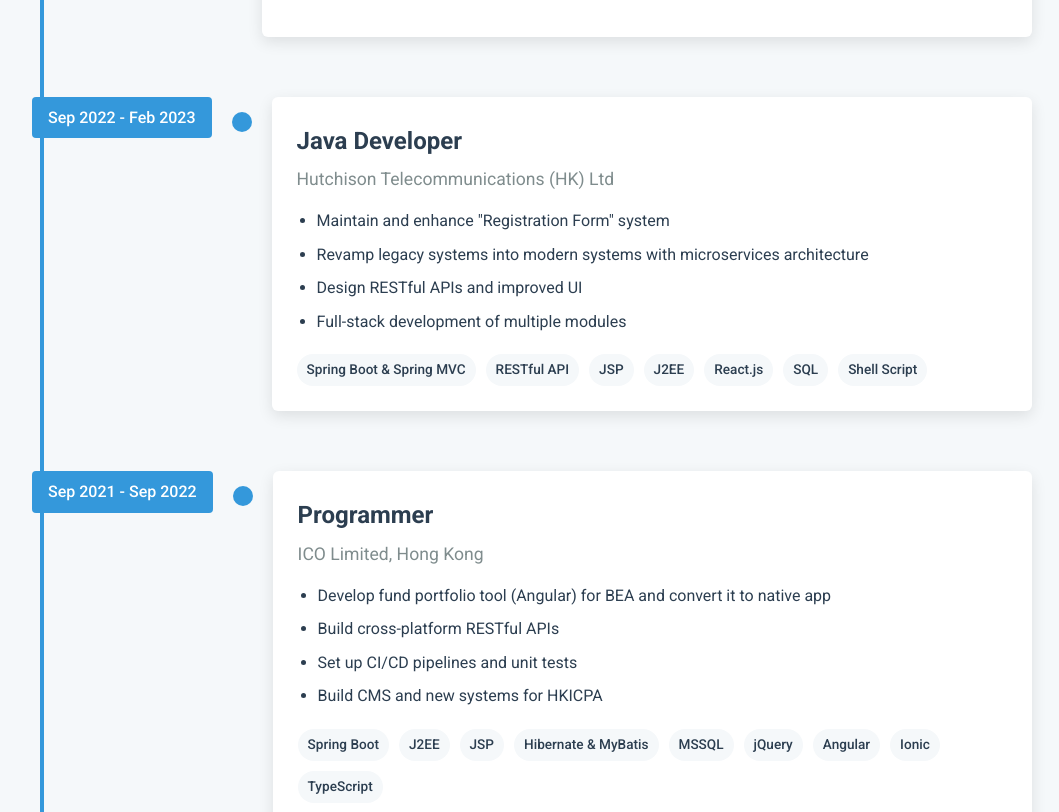
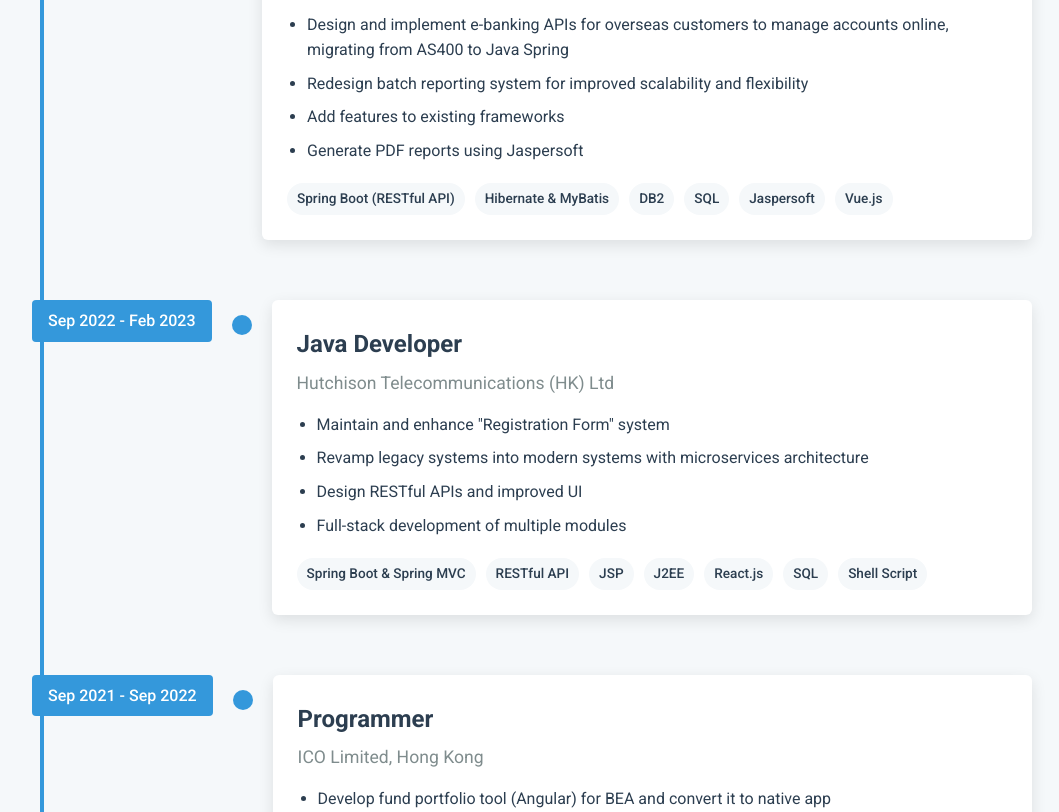
Before and after one commit to adriancheung111/myPortfolio, a plain HTML site: page index.html in a window 1280 px wide. Shown: the part 1780-2592 px from the top of the page, without its empty margins (108-1167 px from the left). Drawn offline with Linux system fonts and the light colour scheme.

Commit message:
version 1

```diff
--- a/index.html
+++ b/index.html
@@ -85,7 +85,20 @@
                     <div class="timeline-content">
                         <h3>Senior Programmer</h3>
                         <h4>Shanghai Commercial Bank Ltd, Hong Kong</h4>
-
+                        <ul class="job-responsibilities">
+                            <li>Design and implement e-banking APIs for overseas customers to manage accounts online, migrating from AS400 to Java Spring</li>
+                            <li>Redesign batch reporting system for improved scalability and flexibility</li>
+                            <li>Add features to existing frameworks</li>
+                            <li>Generate PDF reports using Jaspersoft</li>
+                        </ul>
+                        <div class="tech-tags">
+                            <span>Spring Boot (RESTful API)</span>
+                            <span>Hibernate & MyBatis</span>
+                            <span>DB2</span>
+                            <span>SQL</span>
+                            <span>Jaspersoft</span>
+                            <span>Vue.js</span>
+                        </div>
                     </div>
                 </div>
 
```
